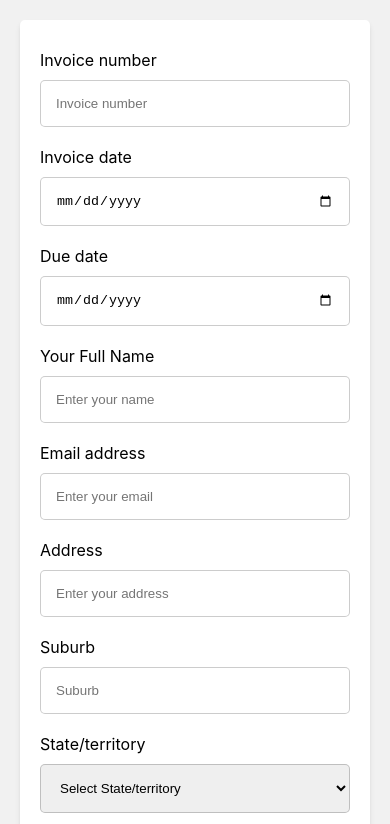
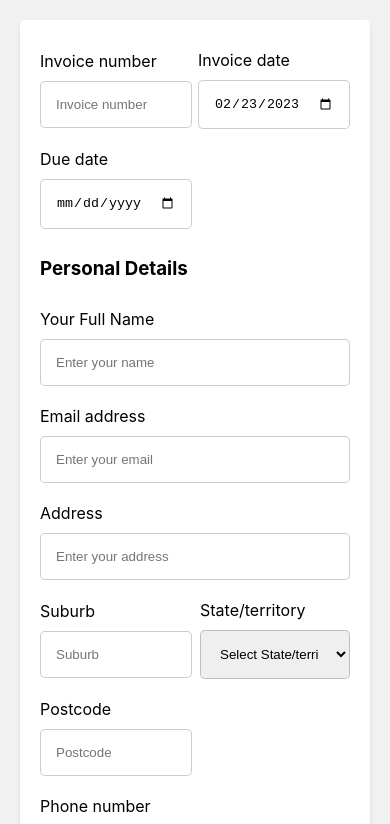
Before and after one commit to tom-odonovan/Invoice-Generator, a React (Create React App) app: page / in a window 390 px wide. Shown: the top 824 px of the page. Built offline with nearby package versions, Linux system fonts and the light colour scheme.

Commit message:
Basic form styling

```diff
--- a/src/components/Form.js
+++ b/src/components/Form.js
@@ -20,6 +20,8 @@ export default function Form(props) {
 
           {/* INVOICE DETAILS */}
 
+          <div className='form-invoice-details'>
+            <div>
               <label htmlFor='invoiceNo'>Invoice number</label>
               <input
                 type='text'
@@ -29,17 +31,21 @@ export default function Form(props) {
                 value={invoiceDetails.number || ''}
                 onChange={handleInvoiceDetails}
               ></input>
+            </div>
 
+            <div>
               <label htmlFor='date'>Invoice date</label>
               <input
                 type='date'
                 name='date'
                 required
                 placeholder='Invoice date'
-            value={invoiceDetails.date || ''}
+              value={invoiceDetails.date || new Date().toLocaleDateString('en-CA')}
                 onChange={handleInvoiceDetails}
               ></input>
+            </div>
 
+            <div>
               <label htmlFor='invoiceNo'>Due date</label>
               <input
                 type='date'
@@ -49,9 +55,14 @@ export default function Form(props) {
                 value={invoiceDetails.dueDate || ''}
                 onChange={handleInvoiceDetails}
               ></input>
+            </div>
+          </div>
 
           {/* VENDOR DETAILS */}
 
+          <h3>Personal Details</h3>
+
+          <div className='form-vendor-details'>
             <label htmlFor='name'>Your Full Name</label>
             <input
               type='text'
@@ -82,6 +93,8 @@ export default function Form(props) {
               onChange={handleVendorDetails}
             ></input>
 
+            <div className='address-ln-2'>
+              <div>
                 <label htmlFor='suburb'>Suburb</label>
                 <input
                   type='text'
@@ -91,7 +104,9 @@ export default function Form(props) {
                   value={vendorDetails.suburb || ''}
                   onChange={handleVendorDetails}
                 ></input>
+              </div>
 
+              <div>
                 <label htmlFor='state'>State/territory</label>
                 <select
                   name='state'
@@ -109,7 +124,9 @@ export default function Form(props) {
                   <option value='VIC'>VIC</option>
                   <option value='WA'>WA</option>
                 </select>
+              </div>
 
+              <div>
                 <label htmlFor='postcode'>Postcode</label>
                 <input
                   type='text'
@@ -119,6 +136,8 @@ export default function Form(props) {
                   value={vendorDetails.postcode || ''}
                   onChange={handleVendorDetails}
                 ></input>
+              </div>
+            </div>
 
             <label htmlFor='phone'>Phone number</label>
             <input
@@ -137,9 +156,12 @@ export default function Form(props) {
               value={vendorDetails.website || ''}
               onChange={handleVendorDetails}
             ></input>
+          </div>
 
 
           {/* CLIENT DETAILS */}
+
+          <h3>Client Details</h3>
 
           <label htmlFor='clientName'>Client's Name</label>
           <input
--- a/src/css/Form.css
+++ b/src/css/Form.css
@@ -1,4 +1,5 @@
-.template-form {
+.template-form,
+.form-vendor-details {
     display: flex;
     flex-direction: column;
     justify-content: center;
@@ -6,6 +7,53 @@
 
 .template-form label {
     margin-top: 10px;
+}
+
+.form-invoice-details,
+.address-ln-2 {
+    display: flex;
+    flex-direction: row;
+    flex-wrap: wrap;
+    justify-content: space-between;
+}
+
+.form-invoice-details div,
+.address-ln-2 div {
+    display: flex;
+    flex-direction: column;
+    justify-content: center;
+    flex-wrap: wrap;
+}
+
+.form-invoice-details input,
+.address-ln-2 input {
+    width: 180px;
+    transition: all;
+    transition-duration: 500ms;
+}
+
+.address-ln-2 select {
+    width: 210px;
+}
+
+@media only screen and (max-width: 750px) {
+    .form-invoice-details input,
+    .address-ln-2 input {
+        width: 150px;
+    }
+    .address-ln-2 select {
+        width: 180px;
+    }
+}
+
+@media only screen and (max-width: 650px) {
+    .form-invoice-details input,
+    .address-ln-2 input {
+        width: 120px;
+    }
+    .address-ln-2 select {
+        width: 150px;
+    }
 }
 
 .template-form input,
```
Lines whose indentation alone changed are shown as unchanged.
